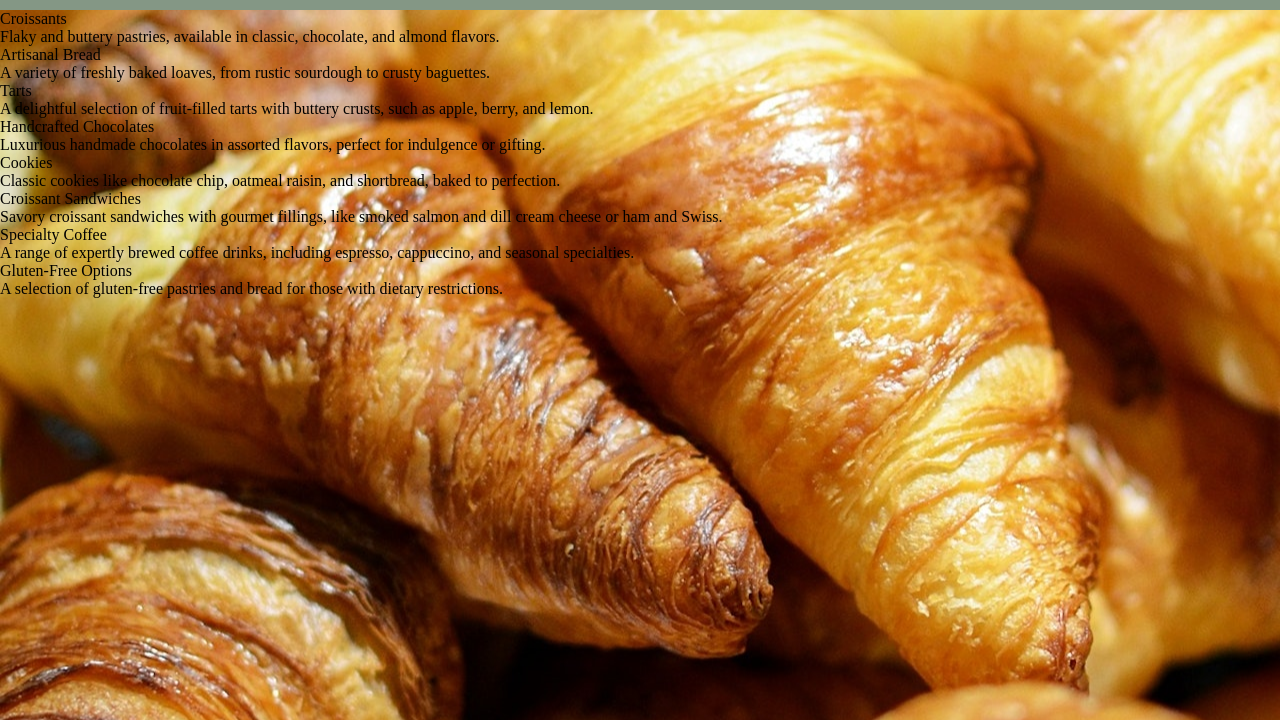
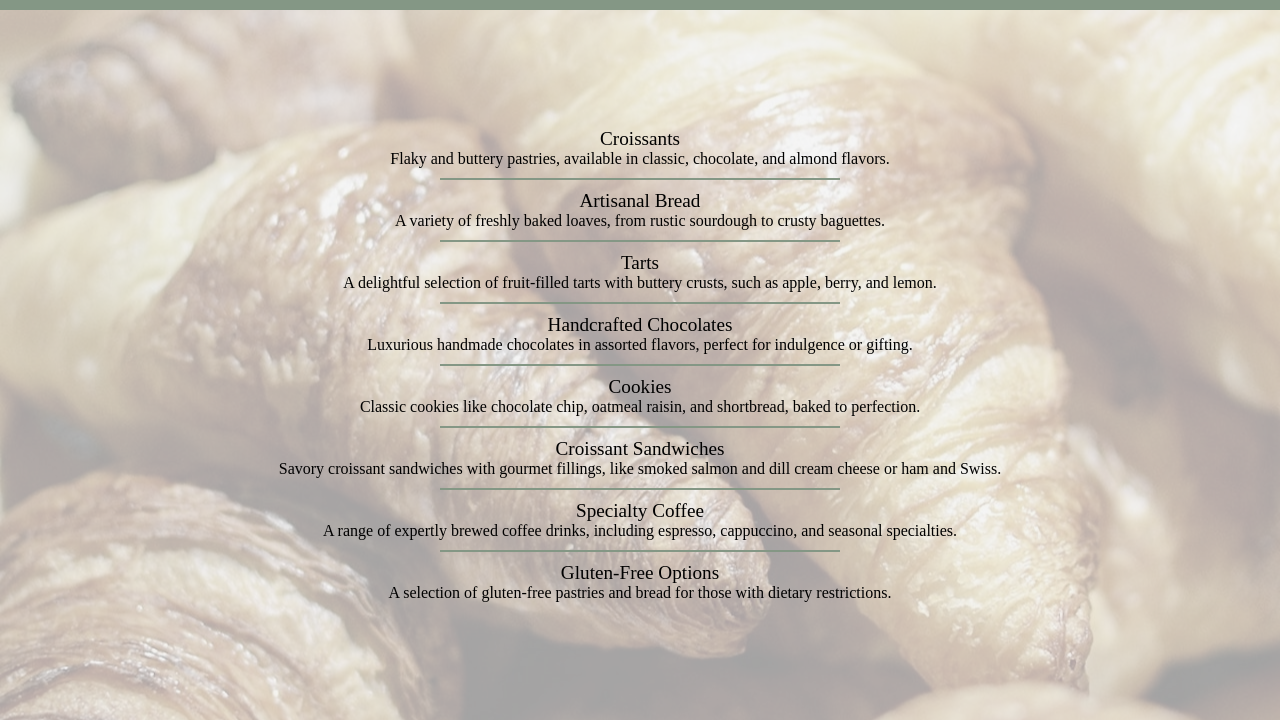
Before and after one commit to DzianisPilipuk/restaurant_page, a plain HTML site: page index.html in a window 1280 px wide. Both pictures are taken after a click on the element "Menu". Shown: the part 80-800 px from the top of the page. Drawn offline with Linux system fonts and the light colour scheme; a web font is replaced by a local one.

Commit message:
Style menu page

```diff
--- a/style.css
+++ b/style.css
@@ -2,6 +2,7 @@
   --base-color: #849785;
   --accent-color: #ffc355;
   --header-height: 90px;
+  --backdrop-filter: saturate(50%) contrast(20%) brightness(160%);
 }
 
 body {
@@ -12,7 +13,6 @@ body {
 }
 
 #content {
-  /* position: fixed; */
   min-height: 100vh;
   width: 100vw;
   background-image: url(./assets/pexels-pixabay-2135.jpg);
@@ -49,6 +49,10 @@ body {
   color: var(--accent-color);
 }
 
+.var-content-wrapper {
+  backdrop-filter: var(--backdrop-filter);
+}
+
 .invitation-page-content {
   min-height: calc(100vh - var(--header-height));
   display: flex;
@@ -56,7 +60,6 @@ body {
   align-items: center;
   justify-content: center;
   background-color: #00000000;
-  backdrop-filter: saturate(50%) contrast(20%) brightness(160%);
 }
 
 .entrance-image {
@@ -112,3 +115,34 @@ iframe {
   -moz-box-shadow: 0px 4px 28px 1px rgba(0, 0, 0, 0.25);
   box-shadow: 0px 4px 28px 1px rgba(0, 0, 0, 0.25);
 }
+
+.menu-wrapper {
+  min-height: calc(100vh - var(--header-height));
+  display: flex;
+  flex-direction: column;
+  justify-content: center;
+  align-items: center;
+}
+
+.menu-position-wrapper {
+  margin-top: 10px;
+  margin-bottom: 10px;
+  display: flex;
+  flex-direction: column;
+  align-items: center;
+}
+
+.menu-position-name {
+  font-size: 1.2rem;
+  font-weight: 500;
+}
+
+.menu-position-description {
+  text-align: center;
+}
+
+.dividing-line {
+  height: 2px;
+  width: 400px;
+  background-color: var(--base-color);
+}
```
Also changed, not shown: main.js.
